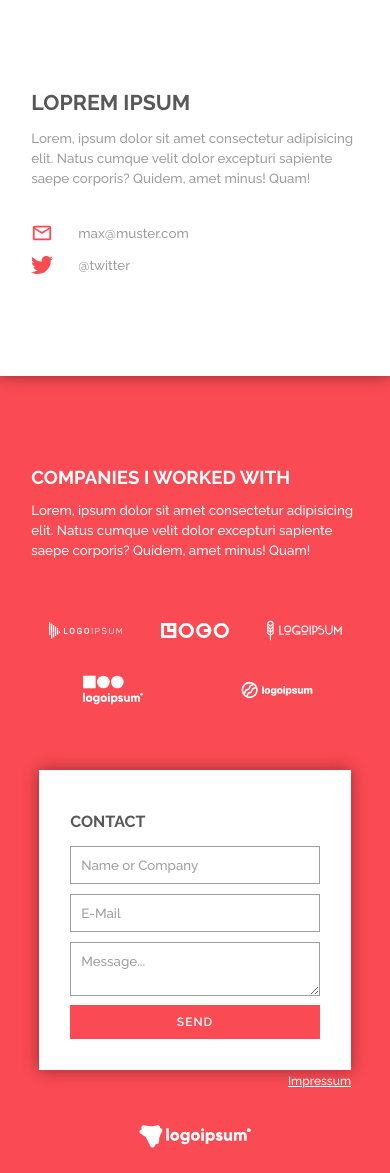
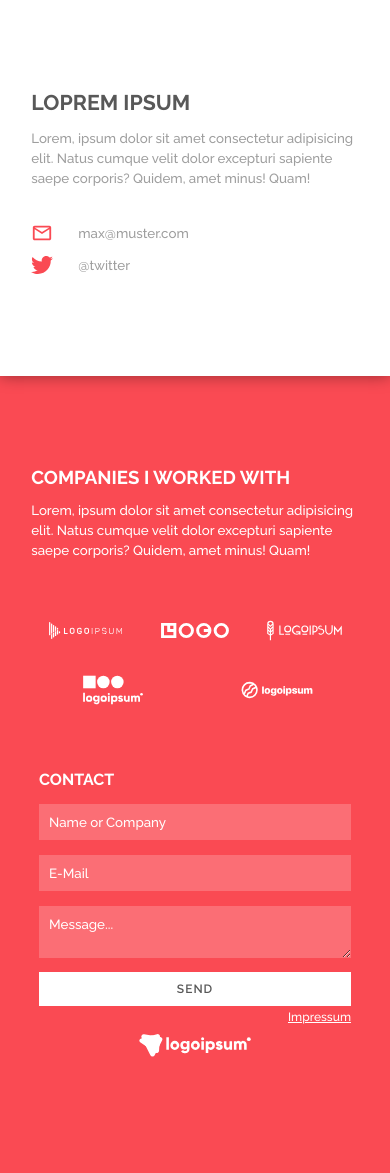
Before and after one commit to DevLeoko/FirstContact, a Jekyll site: the page built from index.html, in a window 390 px wide. Built offline with Jekyll 4.4.1, drawn with Linux system fonts in a browser that asks for light colours; after the commit the page ends 1082 px from its top, so only the background shows below that.

Commit message:
Updated mobile form style

```diff
--- a/assets/css/main.scss
+++ b/assets/css/main.scss
@@ -67,11 +67,12 @@ body {
 
 #legalNotice {
   margin: 0 auto;
-  height: 3vh;
   width: 60vw;
   text-align: right;
   @media screen and (max-width: 600px), (max-height: 500px) {
-    width: 80vw;
+    position: absolute;
+    width: fit-content;
+    right: 10vw;
   }
 
   a {
@@ -358,14 +359,30 @@ body {
     display: none;
     @media screen and (max-width: 600px), (max-height: 500px) {
       display: block;
-      background-color: #fff;
-      box-shadow: $boxShadowStrong;
       width: 80vw;
-      margin: 0px auto;
-      margin-top: 50px;
-      padding: 8vw;
+      margin: 50px auto 0;
 
       box-sizing: border-box;
+
+      h1 {
+        color: white;
+      }
+
+      input, textarea {
+        background-color: rgba(255, 255, 255, 0.2);
+        border: none;
+        margin-bottom: 10px;
+      }
+
+      input::placeholder,
+      textarea::placeholder {
+        color: white;
+      }
+
+      .button {
+        color: $grey;
+        background-color: white;
+      }
     }
   }
 }
```
